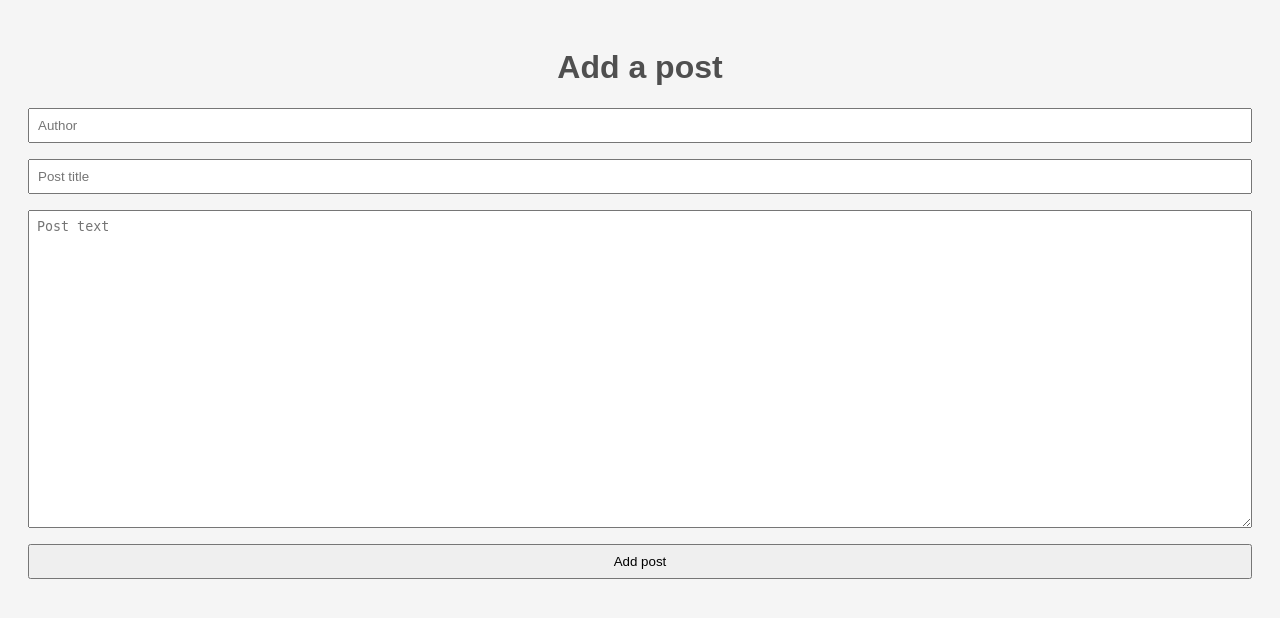
After one commit to e-kif/ms-masterblog, a Flask app: page /add in a window 1280 px wide. The commit adds this page. Shown: the top 618 px of the page. Run offline with Flask 3, Linux system fonts and the light colour scheme.

Commit message:
'/add' route is added for adding new post

```diff
--- a/app.py
+++ b/app.py
@@ -1,7 +1,7 @@
-from flask import Flask, render_template
+from flask import Flask, render_template, request, redirect
 
 app = Flask(__name__)
-blog_posts = [{}, {}]
+blog_posts = []
 
 
 @app.route('/')
@@ -10,5 +10,26 @@ def hello_world():
     return render_template('index.html', posts=blog_posts)
 
 
+@app.route('/add', methods=['GET', 'POST'])
+def add_post():
+    if request.method == 'POST':
+        author = request.form.get('author')
+        title = request.form.get('title')
+        post = request.form.get('post')
+        if not blog_posts:
+            post_id = 1
+        else:
+            post_id = blog_posts[-1]['id'] + 1
+        post_dict = {'id': post_id,
+                     'author': author,
+                     'title': title,
+                     'content': post}
+        blog_posts.append(post_dict)
+
+        return redirect('/')
+
+    return render_template('add.html')
+
+
 if __name__ == '__main__':
     app.run()
--- a/static/style.css
+++ b/static/style.css
@@ -25,3 +25,36 @@ h1 {
 .post p {
     margin: 10px 0;
 }
+
+form.add-post {
+    display: flex;
+    flex-direction: column;
+    gap: 16px;
+}
+
+.add-post input, .add-post textarea {
+    padding: 8px;
+}
+
+.add-post #submit {
+    padding: 8px;
+}
+
+.button {
+    display: block;
+    margin: auto;
+    padding: 12px;
+    width: 120px;
+    border-radius: 8px;
+    background-color: white;
+    text-align: center;
+    transition: all .4s ease;
+    text-decoration: none;
+    color: #444;
+    font-weight: 600;
+}
+
+.button:hover {
+    background-color: aqua;
+    box-shadow: 0 5px 10px rgba(0, 0, 0, 0.4)
+}
--- /dev/null
+++ b/templates/add.html
@@ -0,0 +1,21 @@
+<!doctype html>
+<html lang="en">
+<head>
+    <meta charset="UTF-8">
+    <meta name="viewport"
+          content="width=device-width, user-scalable=no, initial-scale=1.0, maximum-scale=1.0, minimum-scale=1.0">
+    <meta http-equiv="X-UA-Compatible" content="ie=edge">
+    <title>Add a post</title>
+    <link rel="stylesheet" href="{{ url_for('static', filename='style.css') }}">
+</head>
+<body>
+<h1>Add a post</h1>
+<form class="add-post" action="/add" method="POST">
+    <input type="text" name="author" id="author" placeholder="Author">
+    <input type="text" name="title" id="title" placeholder="Post title">
+    <textarea name="post" id="post" rows="20" placeholder="Post text"></textarea>
+    <input type="submit" value="Add post" id="submit">
+</form>
+
+</body>
+</html>
--- a/templates/index.html
+++ b/templates/index.html
@@ -23,5 +23,6 @@
         <p><em>Written by ...</em></p>
         <p>Post content</p>
     </div>
+    <a class="button" href="/add">Add a post</a>
 </body>
 </html>
```
Also changed, not shown: storage/blog_posts.json.
